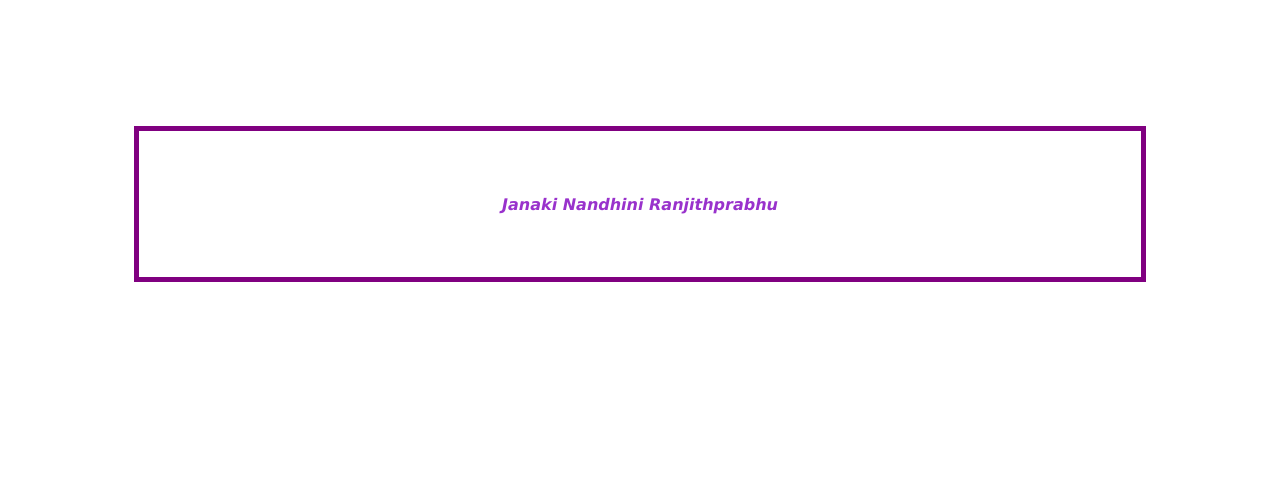
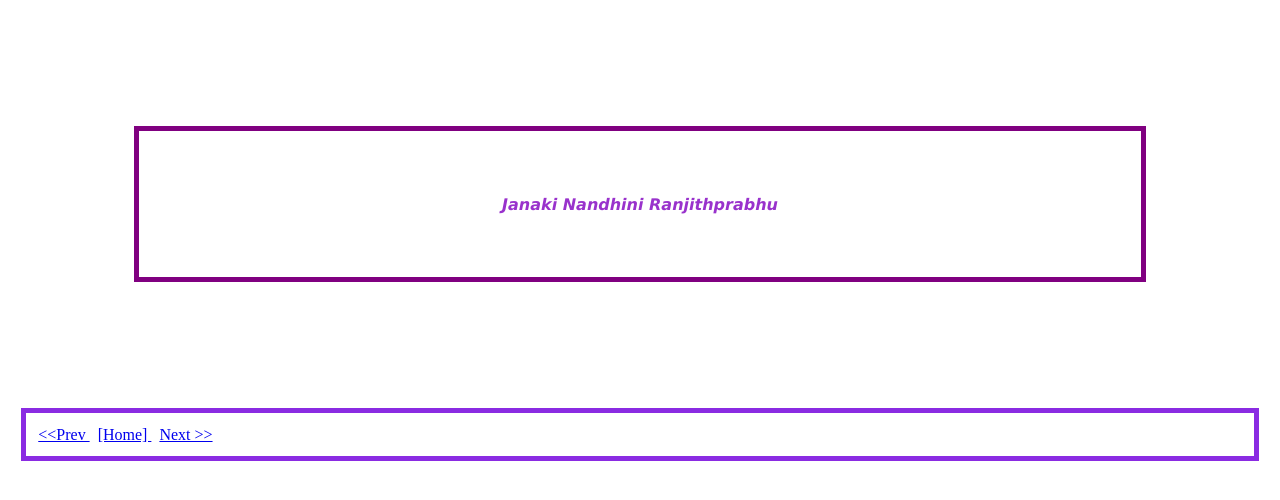
Before and after one commit to Janakinandhini/learning-web-development, a plain HTML site: page css/box-model.html in a window 1280 px wide. Drawn offline with Linux system fonts and the light colour scheme.

Commit message:
Adding apage in index

```diff
--- a/css/box-model.html
+++ b/css/box-model.html
@@ -14,11 +14,23 @@ div{
     color:darkorchid;
     font-style: oblique;
 }
+nav{
+    width:auto;
+    margin:1%;
+    padding:1%;
+    border:solid blueviolet 5px;
+    position: relative;
+}
 </style>
 </head>
 <body>
 <div>
 Janaki Nandhini Ranjithprabhu
 </div>
+<nav>
+    <a id="Previous-Page-link" href="./cssoutline.html"> &lt;&lt;Prev </a> &nbsp;
+    <a id="Home-Page-link" href="./index-css.html">  [Home] </a> &nbsp;
+    <a id="Next-Page-link" href="./index-css.html"> Next &gt;&gt;</a>
+</nav>
 </body>
 </html>
```
Also changed, not shown: css/cssoutline.html (+1 -1 lines), css/index-css.html (+1 -0 lines).
